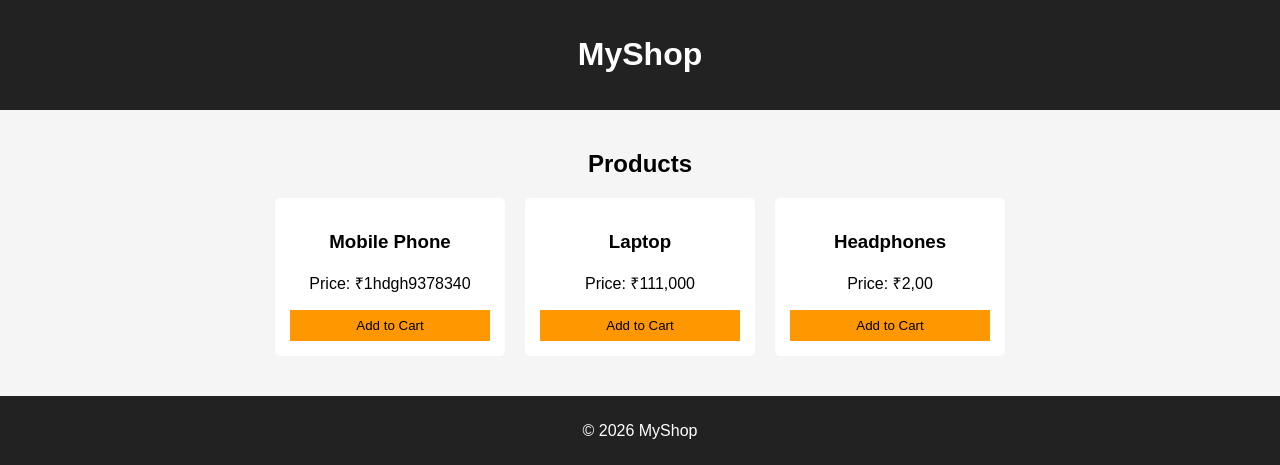
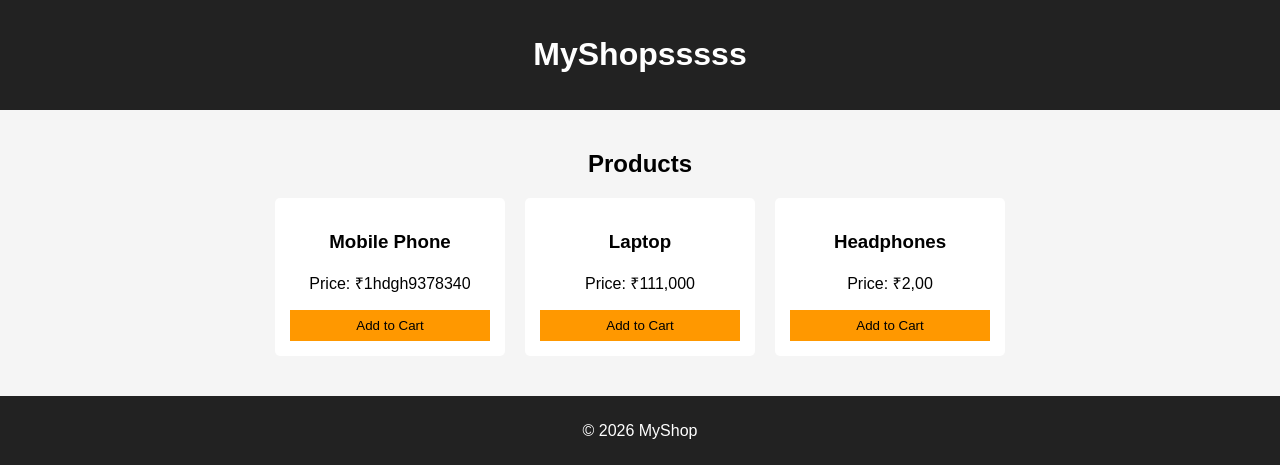
Before and after one commit to jagadeeshballajb/ecommerce-python, a Flask app: page / in a window 1280 px wide. Shown: the top 465 px of the page. Run offline with Flask 3, Linux system fonts and the light colour scheme.

Commit message:
test commit1

```diff
--- a/templates/index.html
+++ b/templates/index.html
@@ -7,7 +7,7 @@
 <body>
 
 <header>
-    <h1>MyShop</h1>
+    <h1>MyShopsssss</h1>
 </header>
 
 <section class="products">
```
